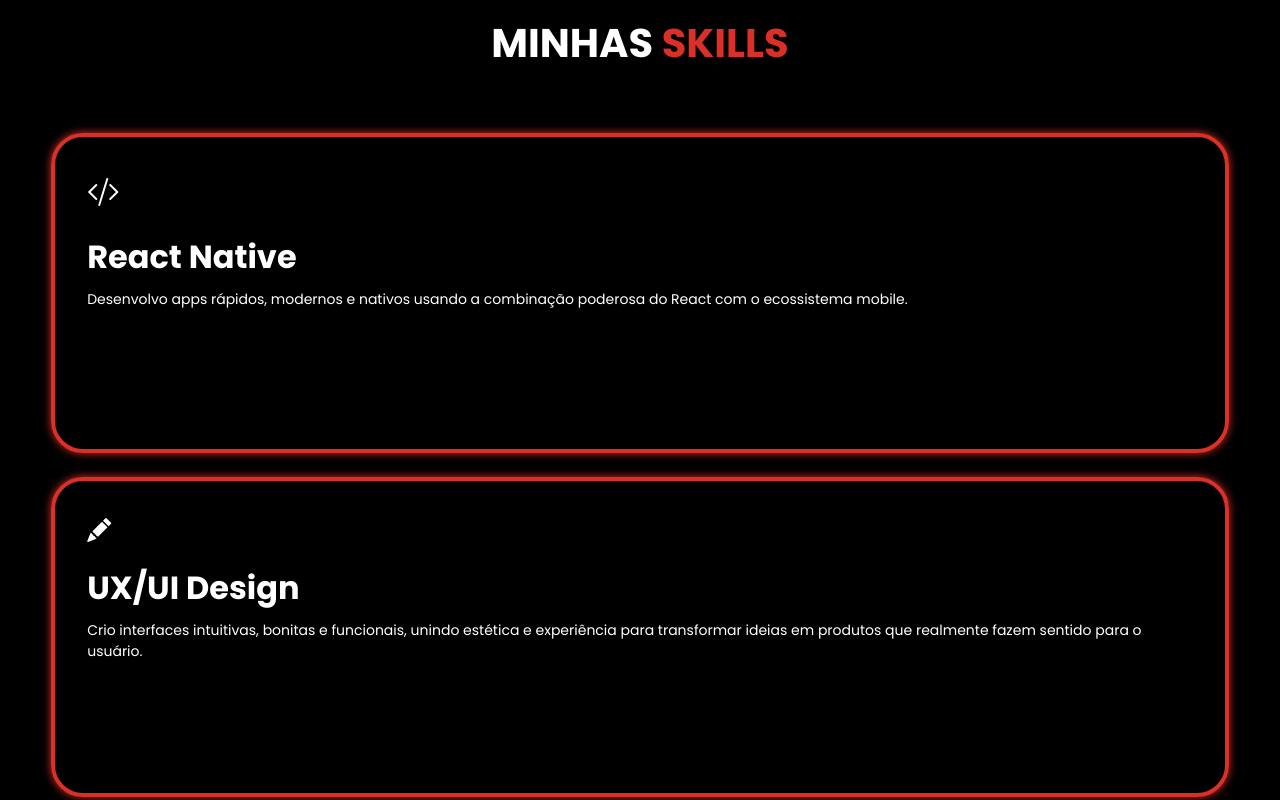
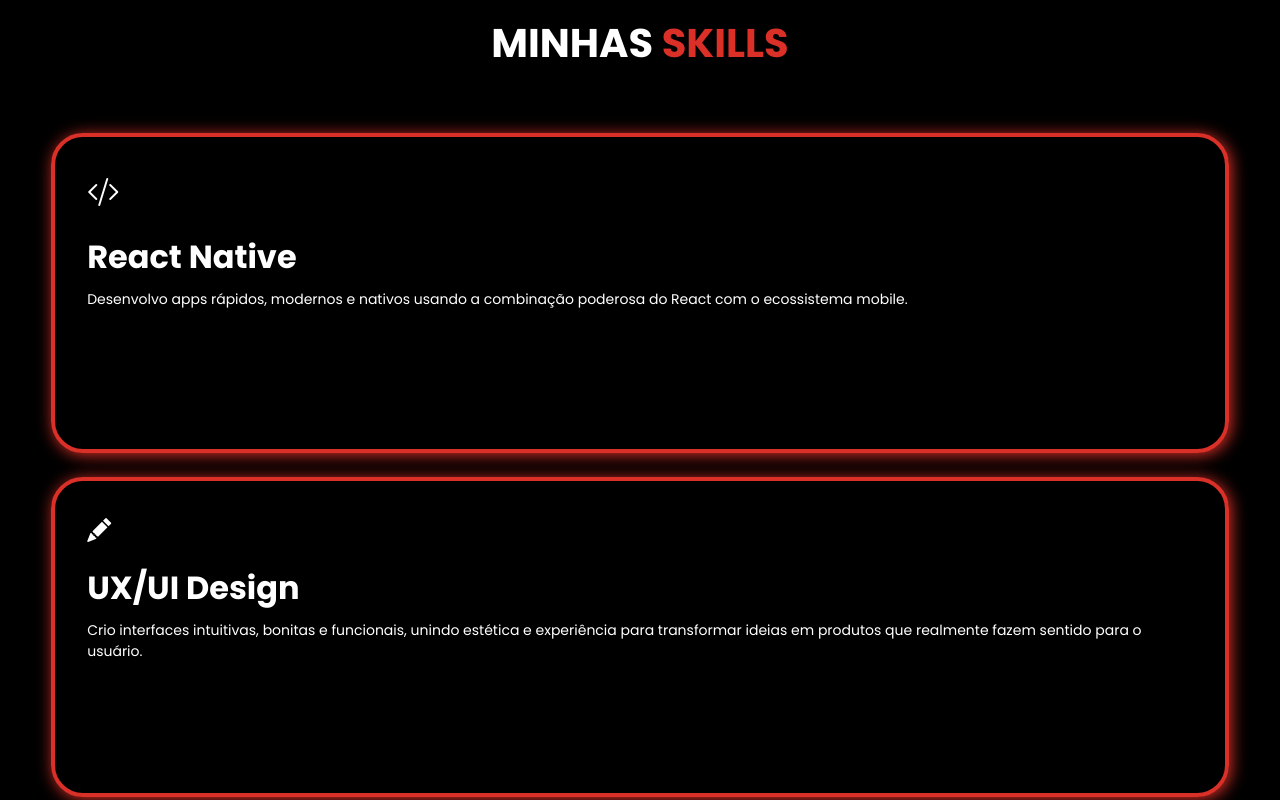
Before and after one commit to hodniukyan/portfolio_yan, a plain HTML site: page index.html in a window 1280 px wide. Shown: the part 2160-2960 px from the top of the page. Drawn offline with nearby package versions, Linux system fonts and the light colour scheme.

Commit message:
alteração box-shadow seção skills

```diff
--- a/style.css
+++ b/style.css
@@ -240,7 +240,7 @@ section.topo-do-site .flex {
 .skill-card-2 {
   padding: 32px 32px;
   border: #da3028 4px solid;
-  box-shadow: 0px 0px 8px #da3028;
+  box-shadow: 2px 2px 16px #da3028;
   border-radius: 32px;
   color: #ffffff;
   display: flex;
```
